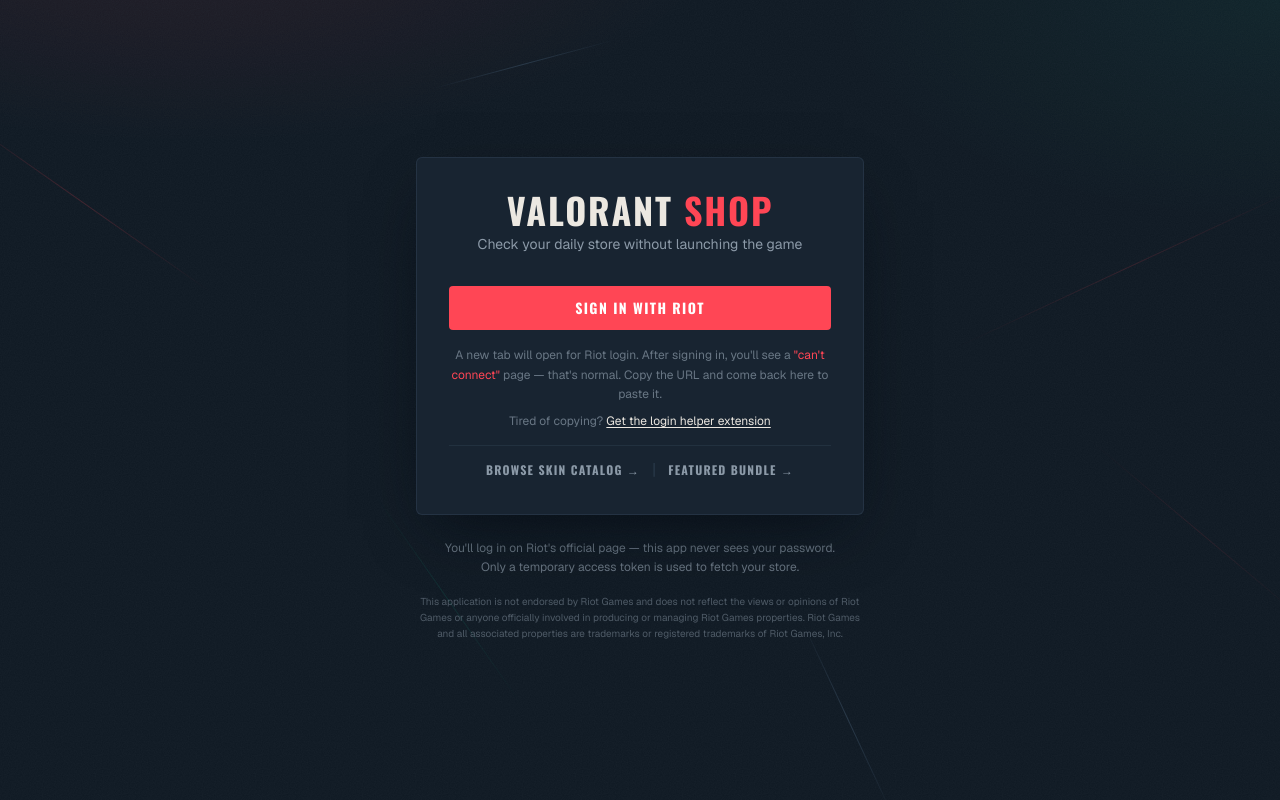
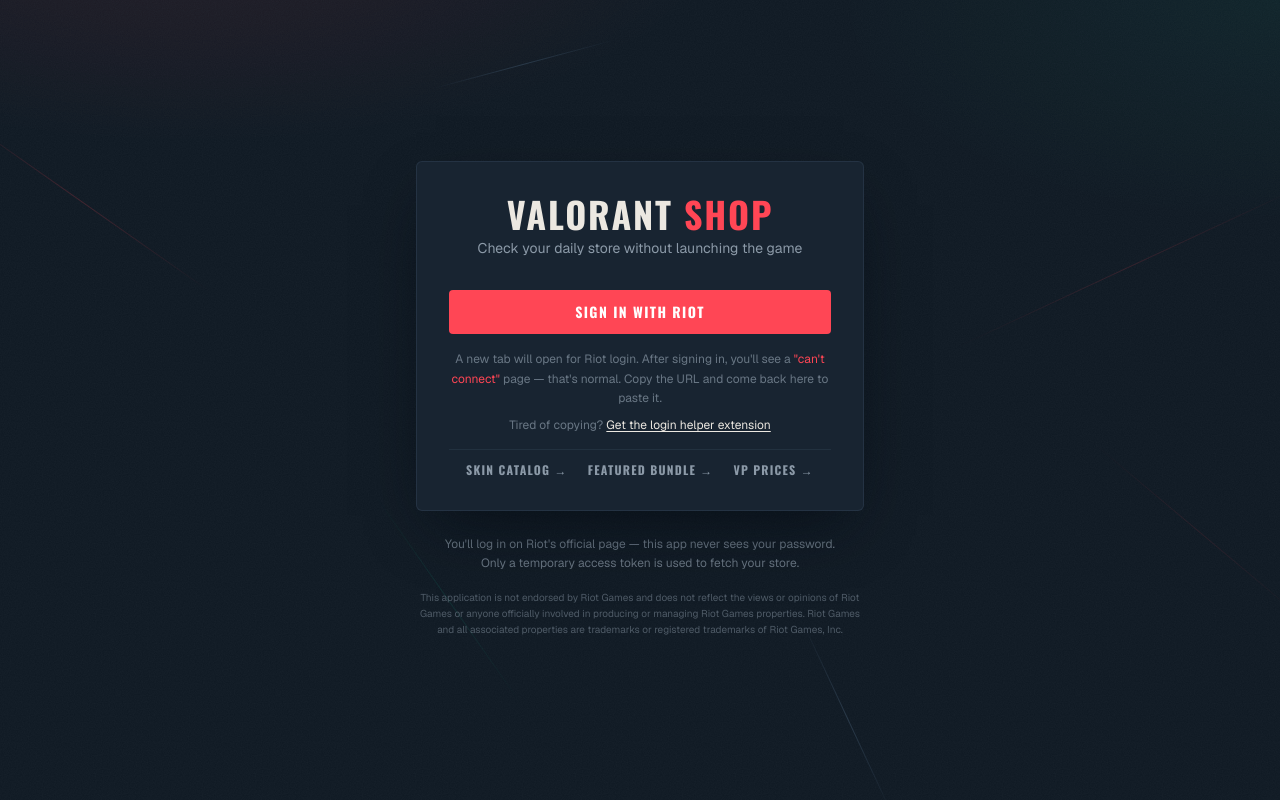
Before and after one commit to Anton7444/valorant-shop, a React (Vite) app in the folder frontend/: page / in a window 1280 px wide. Built offline with nearby package versions, Linux system fonts and the light colour scheme; no server answers.

Commit message:
Login page: link the VP prices page
Co-Authored-By: Claude Sonnet 5.5 <noreply@anthropic.com>
Claude-Session: https://claude.ai/code/session_01WRheVsJYYGs7ZCh2vxMPYi

```diff
--- a/frontend/src/pages/LoginPage.tsx
+++ b/frontend/src/pages/LoginPage.tsx
@@ -191,20 +191,20 @@ export default function LoginPage() {
                 </a>
               </p>
 
-              <div className="mt-4 border-t border-border/60 pt-3 text-center">
-                <Link
-                  to="/catalog"
-                  className="font-display text-xs uppercase tracking-widest text-text-secondary transition-colors hover:text-accent-red"
-                >
-                  Browse skin catalog &rarr;
-                </Link>
-                <span className="mx-3 text-border">|</span>
-                <Link
-                  to="/bundle"
-                  className="font-display text-xs uppercase tracking-widest text-text-secondary transition-colors hover:text-accent-red"
-                >
-                  Featured bundle &rarr;
-                </Link>
+              <div className="mt-4 flex flex-wrap items-center justify-center gap-x-5 gap-y-2 border-t border-border/60 pt-3">
+                {[
+                  { to: '/catalog', label: 'Skin catalog' },
+                  { to: '/bundle', label: 'Featured bundle' },
+                  { to: '/prices', label: 'VP prices' },
+                ].map((link) => (
+                  <Link
+                    key={link.to}
+                    to={link.to}
+                    className="font-display text-xs uppercase tracking-widest text-text-secondary transition-colors hover:text-accent-red"
+                  >
+                    {link.label} &rarr;
+                  </Link>
+                ))}
               </div>
 
               {error && (
```
